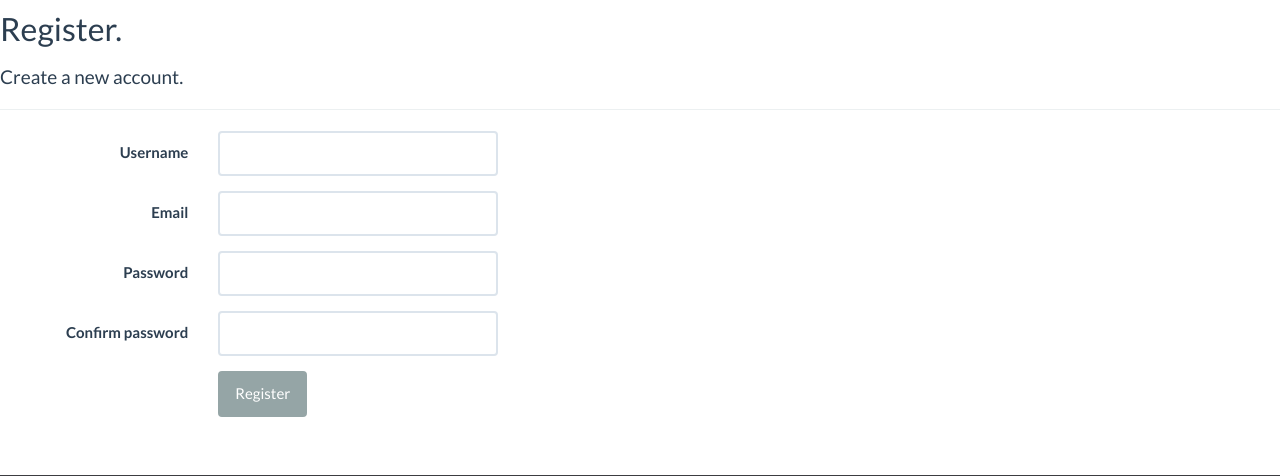
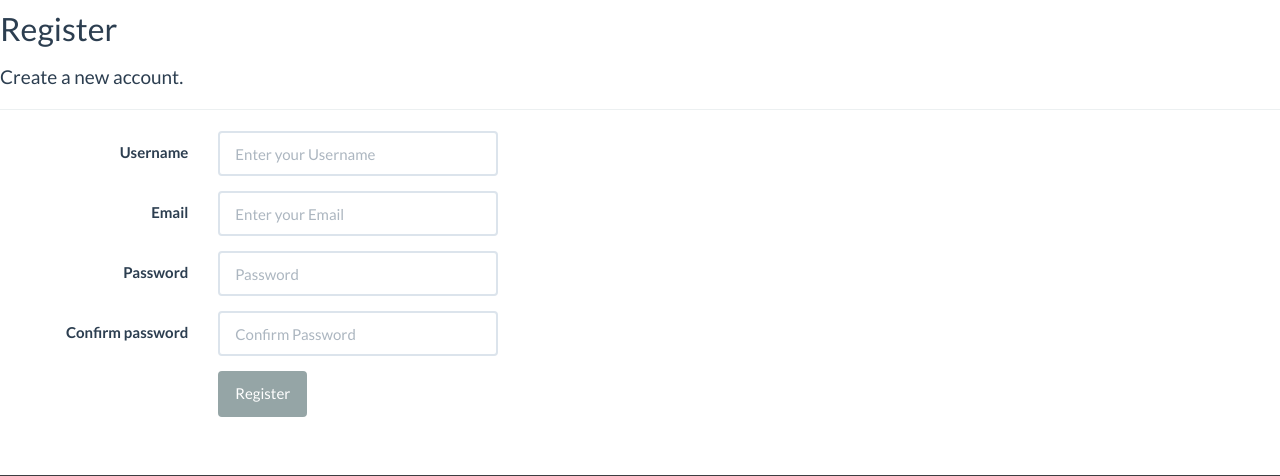
Before and after one commit to Hardeep5465/Typingwebsite, an ASP.NET MVC app: template LatestHardeep/Views/Account/Register.cshtml in a window 1280 px wide. Shown: the part 60-536 px from the top of the page. Run offline with ASP.NET Core 8 and stand-ins for ASP.NET MVC 5, Linux system fonts and the light colour scheme; the template is opened without the code that fills it, so the values that code supplies are empty; the project's own start-up code is not run, and a stand-in starts its controllers and pages; some libraries are stand-ins or nearby versions.

Commit message:
Added Place holder to a Login.cshtml and Register.cshtml

```diff
--- a/LatestHardeep/Views/Account/Login.cshtml
+++ b/LatestHardeep/Views/Account/Login.cshtml
@@ -17,14 +17,14 @@
                 <div class="form-group">
                     @Html.LabelFor(m => m.Email, new { @class = "col-md-2 control-label" })
                     <div class="col-md-10">
-                        @Html.TextBoxFor(m => m.Email, new { @class = "form-control" })
+                        @Html.TextBoxFor(m => m.Email, new { @class = "form-control" , @placeholder = "Enter your Email" })
                         @Html.ValidationMessageFor(m => m.Email, "", new { @class = "text-danger" })
                     </div>
                 </div>
                 <div class="form-group">
                     @Html.LabelFor(m => m.Password, new { @class = "col-md-2 control-label" })
                     <div class="col-md-10">
-                        @Html.PasswordFor(m => m.Password, new { @class = "form-control" })
+                        @Html.PasswordFor(m => m.Password, new { @class = "form-control", @placeholder = "Password" })
                         @Html.ValidationMessageFor(m => m.Password, "", new { @class = "text-danger" })
                     </div>
                 </div>
--- a/LatestHardeep/Views/Account/Register.cshtml
+++ b/LatestHardeep/Views/Account/Register.cshtml
@@ -3,7 +3,7 @@
     ViewBag.Title = "Register";
 }
 
-<h2>@ViewBag.Title.</h2>
+<h2>@ViewBag.Title</h2>
 
 @using (Html.BeginForm("Register", "Account", FormMethod.Post, new { @class = "form-horizontal", role = "form" }))
 {
@@ -14,25 +14,25 @@
     <div class="form-group">
         @Html.LabelFor(m => m.Username, new { @class = "col-md-2 control-label" })
         <div class="col-md-10">
-            @Html.TextBoxFor(m => m.Username, new { @class = "form-control" })
+            @Html.TextBoxFor(m => m.Username, new { @class = "form-control", @placeholder = "Enter your Username" })
         </div>
     </div>
     <div class="form-group">
         @Html.LabelFor(m => m.Email, new { @class = "col-md-2 control-label" })
         <div class="col-md-10">
-            @Html.TextBoxFor(m => m.Email, new { @class = "form-control" })
+            @Html.TextBoxFor(m => m.Email, new { @class = "form-control", @placeholder = "Enter your Email" })
         </div>
     </div>
     <div class="form-group">
         @Html.LabelFor(m => m.Password, new { @class = "col-md-2 control-label" })
         <div class="col-md-10">
-            @Html.PasswordFor(m => m.Password, new { @class = "form-control" })
+            @Html.PasswordFor(m => m.Password, new { @class = "form-control", @placeholder = "Password" })
         </div>
     </div>
     <div class="form-group">
         @Html.LabelFor(m => m.ConfirmPassword, new { @class = "col-md-2 control-label" })
         <div class="col-md-10">
-            @Html.PasswordFor(m => m.ConfirmPassword, new { @class = "form-control" })
+            @Html.PasswordFor(m => m.ConfirmPassword, new { @class = "form-control", @placeholder = "Confirm Password" })
         </div>
     </div>
     <div class="form-group">
```
